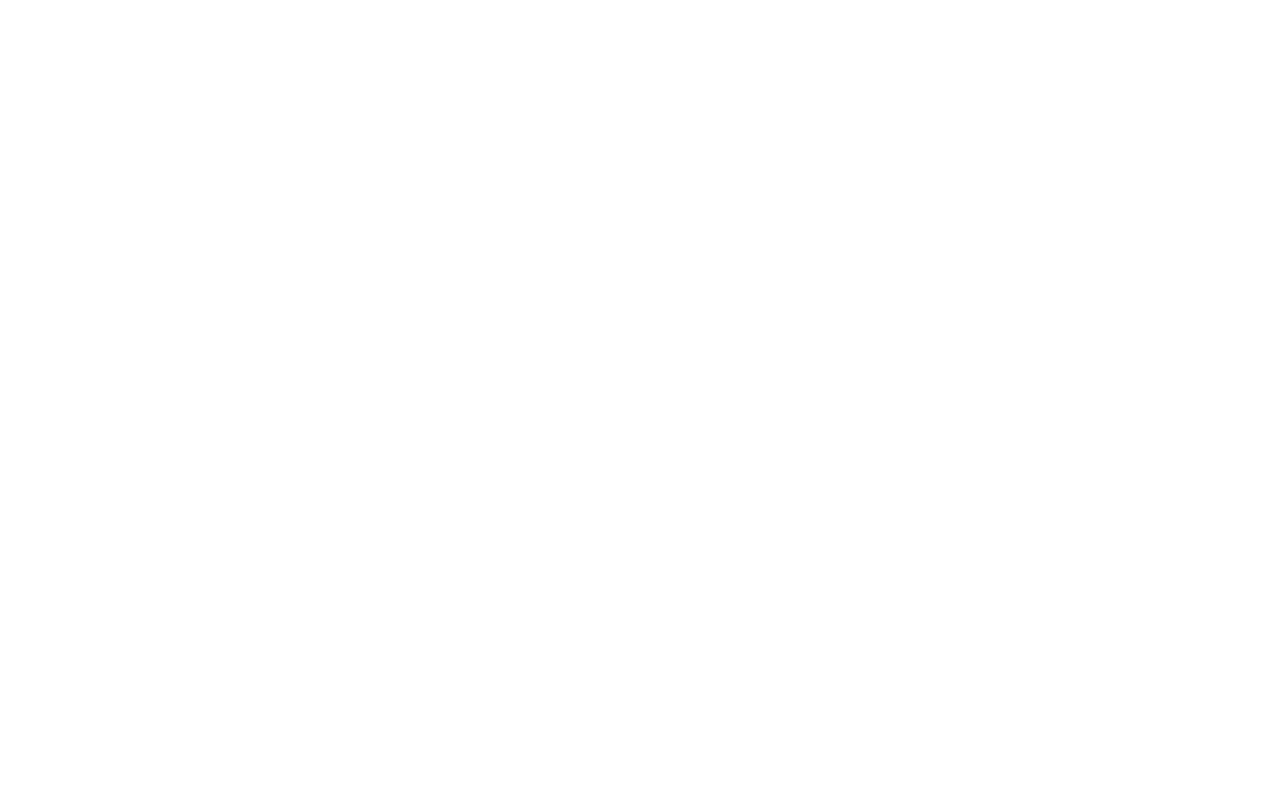
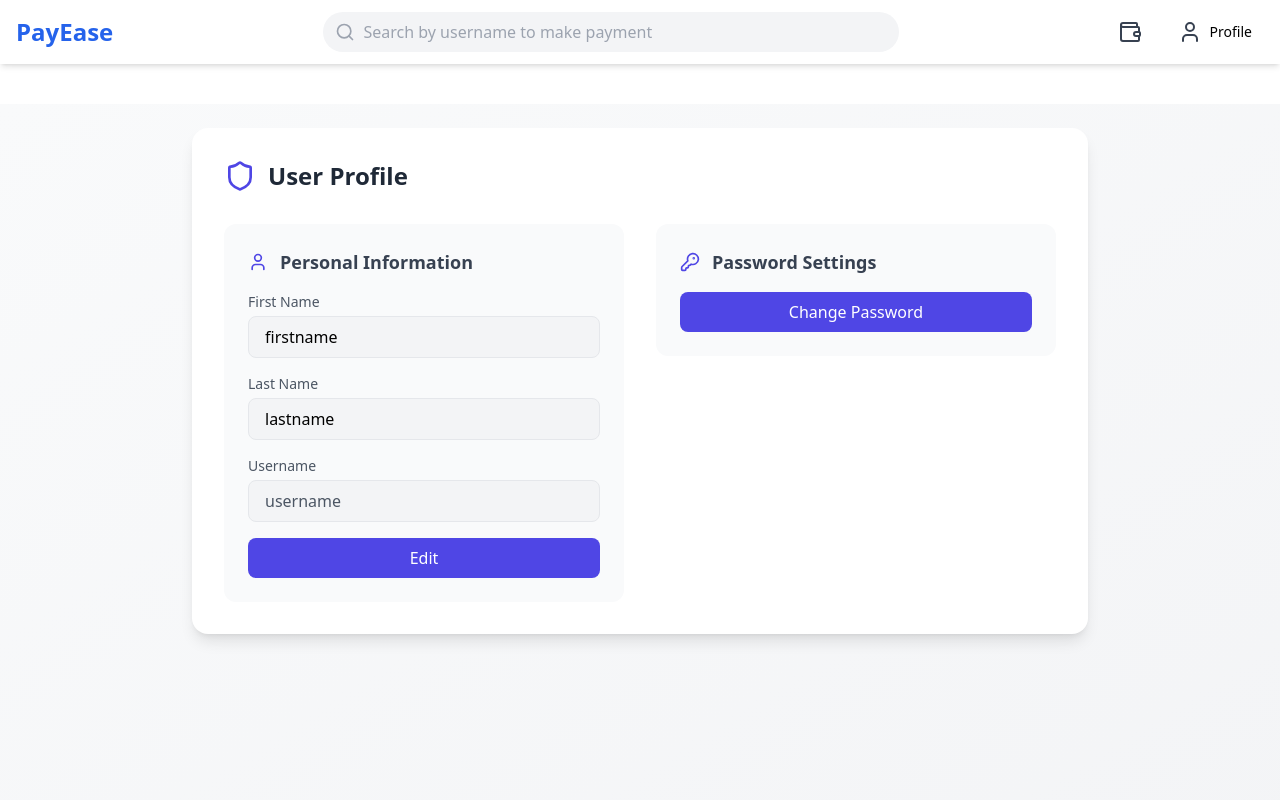
Before and after one commit to anudeep009/payease, a React (Vite) app: page /dashboard in a window 1280 px wide. Before the commit this address had no page. Shown: the top 800 px of the page. Built offline with nearby package versions, Linux system fonts and the light colour scheme.

Commit message:
feat(dashboard)

```diff
--- a/src/App.tsx
+++ b/src/App.tsx
@@ -4,6 +4,7 @@
 import Signup from './components/Signup'
 import Signin from './components/Signin'
 import Home from './pages/Home'
+import Dashboard from './pages/Dashboard'
 
 function App() {
 
@@ -14,6 +15,7 @@
      <Route path='/' element={<Signup />} />
      <Route path='/signin' element={<Signin />} />
      <Route path='/home' element={<Home />} />
+     <Route path='/dashboard' element={<Dashboard />} />
      </Route>
      </Routes>
     </>
--- a/src/components/Header.tsx
+++ b/src/components/Header.tsx
@@ -1,4 +1,5 @@
 import { Search, User, Wallet, Menu } from 'lucide-react';
+import { Link } from 'react-router-dom';
 
 function Header() {
   return (
@@ -10,7 +11,9 @@
             <button className="p-2 hover:bg-gray-100 rounded-full lg:hidden">
               <Menu className="h-6 w-6 text-gray-700" />
             </button>
+            <Link to={"/home"}>
             <div className="text-blue-600 font-bold text-2xl">PayEase</div>
+            </Link>
           </div>
 
           {/* Center section with search */}
@@ -30,10 +33,12 @@
             <button className="p-2 hover:bg-gray-100 rounded-full">
               <Wallet className="h-6 w-6 text-gray-700" />
             </button>
-            <button className="flex items-center gap-2 px-3 py-2 hover:bg-gray-100 rounded-full">
+            <Link to={"/dashboard"}>
+              <button className="flex items-center gap-2 px-3 py-2 hover:bg-gray-100 rounded-full">
               <User className="h-6 w-6 text-gray-700" />
               <span className="hidden lg:inline text-sm font-medium">Profile</span>
             </button>
+            </Link>
           </div>
         </div>
       </div>
--- a/src/components/Signin.tsx
+++ b/src/components/Signin.tsx
@@ -51,6 +51,8 @@
         localStorage.setItem("token",response.data?.token);
         localStorage.setItem("username",response.data?.username);
         localStorage.setItem("userid",response.data?.userid);
+        localStorage.setItem("firstname",response.data?.firstname);
+        localStorage.setItem("lastname",response.data?.lastname);
         toast.success("signin successful")
         navigate("/home");
       }
--- /dev/null
+++ b/src/pages/Dashboard.tsx
@@ -0,0 +1,224 @@
+import React, { useEffect, useState } from 'react';
+import { User, KeyRound, Shield } from 'lucide-react';
+
+interface UserData {
+  firstName: string;
+  lastName: string;
+  username: string;
+}
+
+export default function Dashboard() {
+  const [userData, setUserData] = useState<UserData>({
+    firstName: localStorage.getItem('firstname') || 'firstname',
+    lastName: localStorage.getItem('lastname') || 'lastname',
+    username: localStorage.getItem('username') || 'username',
+  });
+
+  const [isEditing, setIsEditing] = useState(false);
+  const [isChangingPassword, setIsChangingPassword] = useState(false);
+  const [passwords, setPasswords] = useState({
+    current: '',
+    new: '',
+    confirm: '',
+  });
+
+  const handleSaveChanges = (e: React.FormEvent) => {
+    e.preventDefault();
+    // backend logic
+    console.log('Saving user data to backend:', userData);
+    setIsEditing(false);
+  };
+
+  const handlePasswordChange = (e: React.FormEvent) => {
+    e.preventDefault();
+    // backend logic for password
+    console.log('Password update requested');
+    setIsChangingPassword(false);
+    setPasswords({ current: '', new: '', confirm: '' });
+  };
+
+  useEffect(() => {
+    const token = localStorage.getItem('token');
+    if (!token) {
+      console.log('No token found, using local storage values:', userData);
+    }
+  }, [userData]);
+
+  return (
+    <div className="min-h-screen bg-gradient-to-br from-gray-50 to-gray-100 p-6">
+      <div className="max-w-4xl mx-auto">
+        <div className="bg-white rounded-2xl shadow-lg p-8">
+          <div className="flex items-center gap-3 mb-8">
+            <Shield className="w-8 h-8 text-indigo-600" />
+            <h1 className="text-2xl font-bold text-gray-800">User Profile</h1>
+          </div>
+
+          <div className="grid md:grid-cols-2 gap-8">
+            {/* User Info Section */}
+            <div className="space-y-6">
+              <div className="bg-gray-50 p-6 rounded-xl">
+                <div className="flex items-center gap-3 mb-4">
+                  <User className="w-5 h-5 text-indigo-600" />
+                  <h2 className="text-lg font-semibold text-gray-700">Personal Information</h2>
+                </div>
+
+                <form onSubmit={handleSaveChanges} className="space-y-4">
+                  <div>
+                    <label className="block text-sm font-medium text-gray-600 mb-1">First Name</label>
+                    <input
+                      type="text"
+                      value={userData.firstName}
+                      readOnly={!isEditing}
+                      onChange={(e) =>
+                        setUserData((prev) => ({ ...prev, firstName: e.target.value }))
+                      }
+                      className={`w-full px-4 py-2 border rounded-lg focus:ring-2 focus:ring-indigo-500 focus:border-transparent ${
+                        isEditing ? 'border-gray-300' : 'bg-gray-100 border-gray-200 cursor-not-allowed'
+                      }`}
+                    />
+                  </div>
+
+                  <div>
+                    <label className="block text-sm font-medium text-gray-600 mb-1">Last Name</label>
+                    <input
+                      type="text"
+                      value={userData.lastName}
+                      readOnly={!isEditing}
+                      onChange={(e) =>
+                        setUserData((prev) => ({ ...prev, lastName: e.target.value }))
+                      }
+                      className={`w-full px-4 py-2 border rounded-lg focus:ring-2 focus:ring-indigo-500 focus:border-transparent ${
+                        isEditing ? 'border-gray-300' : 'bg-gray-100 border-gray-200 cursor-not-allowed'
+                      }`}
+                    />
+                  </div>
+
+                  <div>
+                    <label className="block text-sm font-medium text-gray-600 mb-1">Username</label>
+                    <input
+                      type="text"
+                      value={userData.username}
+                      readOnly
+                      className="w-full px-4 py-2 bg-gray-100 border border-gray-200 rounded-lg text-gray-600 cursor-not-allowed"
+                    />
+                  </div>
+
+                  {isEditing ? (
+                    <div className="flex gap-3">
+                      <button
+                        type="submit"
+                        className="flex-1 px-4 py-2 bg-indigo-600 text-white rounded-lg hover:bg-indigo-700 transition-colors duration-200"
+                      >
+                        Save Changes
+                      </button>
+                      <button
+                        type="button"
+                        onClick={() => setIsEditing(false)}
+                        className="flex-1 px-4 py-2 bg-gray-200 text-gray-700 rounded-lg hover:bg-gray-300 transition-colors duration-200"
+                      >
+                        Cancel
+                      </button>
+                    </div>
+                  ) : (
+                    <button
+                      type="button"
+                      onClick={() => setIsEditing(true)}
+                      className="w-full px-4 py-2 bg-indigo-600 text-white rounded-lg hover:bg-indigo-700 transition-colors duration-200"
+                    >
+                      Edit
+                    </button>
+                  )}
+                </form>
+              </div>
+            </div>
+
+            {/* Password Section */}
+            <div className="space-y-6">
+              <div className="bg-gray-50 p-6 rounded-xl">
+                <div className="flex items-center gap-3 mb-4">
+                  <KeyRound className="w-5 h-5 text-indigo-600" />
+                  <h2 className="text-lg font-semibold text-gray-700">Password Settings</h2>
+                </div>
+
+                {!isChangingPassword ? (
+                  <button
+                    onClick={() => setIsChangingPassword(true)}
+                    className="w-full px-4 py-2 bg-indigo-600 text-white rounded-lg hover:bg-indigo-700 transition-colors duration-200"
+                  >
+                    Change Password
+                  </button>
+                ) : (
+                  <form onSubmit={handlePasswordChange} className="space-y-4">
+                    <div>
+                      <label className="block text-sm font-medium text-gray-600 mb-1">
+                        Current Password
+                      </label>
+                      <input
+                        type="password"
+                        value={passwords.current}
+                        onChange={(e) =>
+                          setPasswords((prev) => ({ ...prev, current: e.target.value }))
+                        }
+                        className="w-full px-4 py-2 border border-gray-300 rounded-lg focus:ring-2 focus:ring-indigo-500 focus:border-transparent"
+                        required
+                      />
+                    </div>
+
+                    <div>
+                      <label className="block text-sm font-medium text-gray-600 mb-1">
+                        New Password
+                      </label>
+                      <input
+                        type="password"
+                        value={passwords.new}
+                        onChange={(e) =>
+                          setPasswords((prev) => ({ ...prev, new: e.target.value }))
+                        }
+                        className="w-full px-4 py-2 border border-gray-300 rounded-lg focus:ring-2 focus:ring-indigo-500 focus:border-transparent"
+                        required
+                      />
+                    </div>
+
+                    <div>
+                      <label className="block text-sm font-medium text-gray-600 mb-1">
+                        Confirm New Password
+                      </label>
+                      <input
+                        type="password"
+                        value={passwords.confirm}
+                        onChange={(e) =>
+                          setPasswords((prev) => ({ ...prev, confirm: e.target.value }))
+                        }
+                        className="w-full px-4 py-2 border border-gray-300 rounded-lg focus:ring-2 focus:ring-indigo-500 focus:border-transparent"
+                        required
+                      />
+                    </div>
+
+                    <div className="flex gap-3">
+                      <button
+                        type="submit"
+                        className="flex-1 px-4 py-2 bg-indigo-600 text-white rounded-lg hover:bg-indigo-700 transition-colors duration-200"
+                      >
+                        Update Password
+                      </button>
+                      <button
+                        type="button"
+                        onClick={() => {
+                          setIsChangingPassword(false);
+                          setPasswords({ current: '', new: '', confirm: '' });
+                        }}
+                        className="flex-1 px-4 py-2 bg-gray-200 text-gray-700 rounded-lg hover:bg-gray-300 transition-colors duration-200"
+                      >
+                        Cancel
+                      </button>
+                    </div>
+                  </form>
+                )}
+              </div>
+            </div>
+          </div>
+        </div>
+      </div>
+    </div>
+  );
+}
--- a/src/pages/Home.tsx
+++ b/src/pages/Home.tsx
@@ -2,7 +2,7 @@
 const Home = () => {
   return (
     <div>
-
+      Home
     </div>
   )
 }
```
Also changed, not shown: 1 other file (tests, documents, lock files or other folders).
